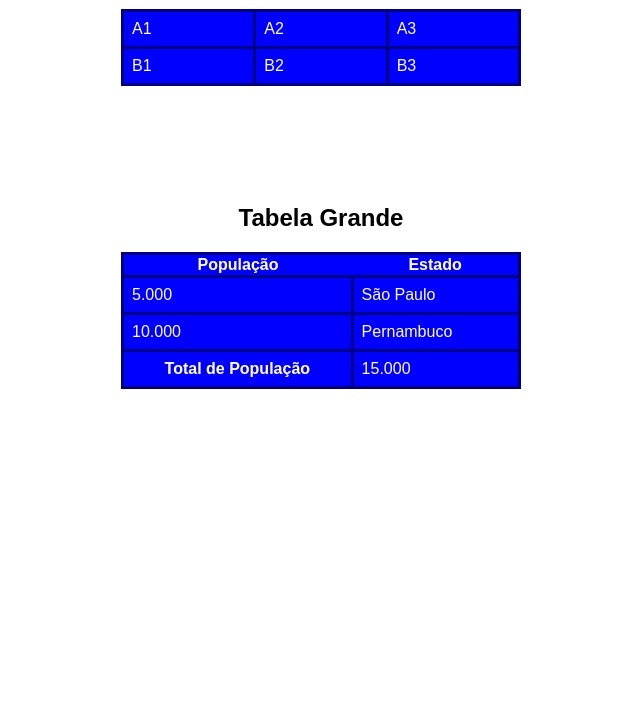
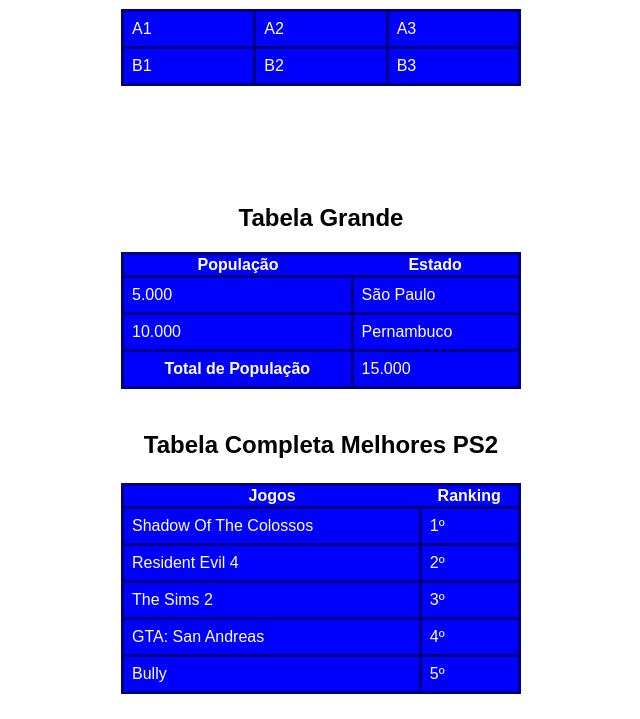
Before and after one commit to Blucasd735/Return, a plain HTML site: page Pages/segunda.html in a window 1280 px wide. Shown: the part 81-800 px from the top of the page, without its empty margins (319-959 px from the left). Drawn offline with Linux system fonts and the light colour scheme.

Commit message:
Mais Tabelas

```diff
--- a/Pages/segunda.html
+++ b/Pages/segunda.html
@@ -50,5 +50,38 @@
             </tfoot>
                 </div>
         </table>
+    <br>
+    <p>Tabela Completa Melhores PS2</p>
+    <table>
+        <thead>
+            <th>Jogos</th>
+            <th>Ranking</th>
+        </thead>
+        <tbody>
+            <tr>
+                <td>Shadow Of The Colossos</td>
+                <td>1º</td>
+            </tr>
+            <tr>
+                <td>Resident Evil 4</td>
+                <td>2º</td>
+            </tr>
+            <tr>
+                <td>The Sims 2</td>
+                <td>3º</td>
+            </tr>
+            <tr>
+                <td>GTA: San Andreas</td>
+                <td>4º</td>
+            </tr>
+            <tr>
+                <td>Bully</td>
+                <td>5º</td>
+            </tr>
+        </tbody>
+        <tfoot>
+
+        </tfoot>
+    </table>
 </body>
 </html>
--- a/Styles/table.css
+++ b/Styles/table.css
@@ -1,4 +1,9 @@
 @charset "UTF-8";
+
+:root {
+    --cor1: brown;
+    --fonte:
+  }
 
 .tabela-simples{
     margin: auto;
@@ -7,6 +12,7 @@
 
 h1{
     text-align: center;
+    color: var(--cor1);
     font-family: sans-serif;
     font-weight: bold;
     font-size: 36px;
@@ -38,3 +44,10 @@ td{
     border-style: solid;
     padding: 8px;
 }
+
+p{
+    text-align: center;
+    font-family: sans-serif;
+    font-size: 24px;
+    font-weight: bold;
+}
```
